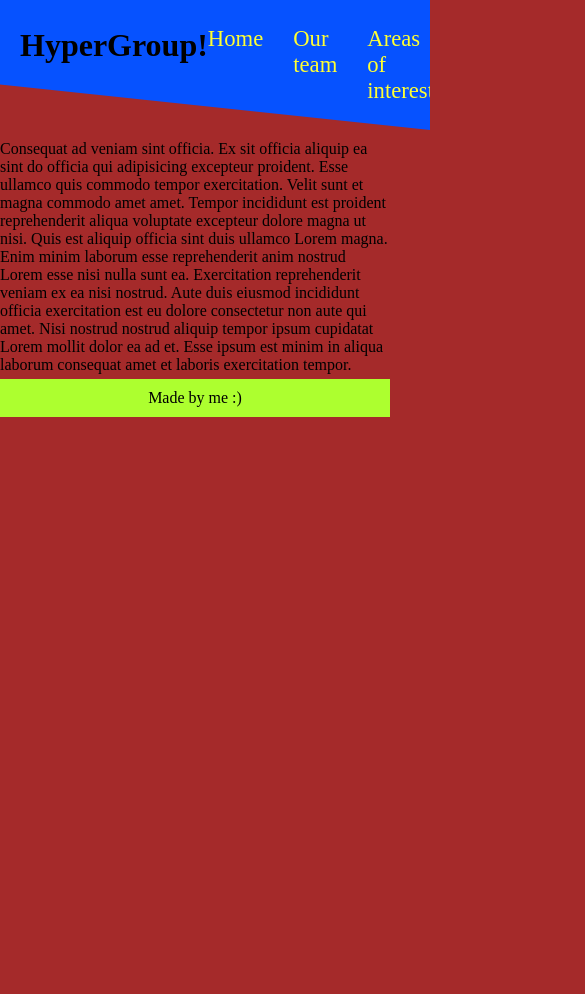
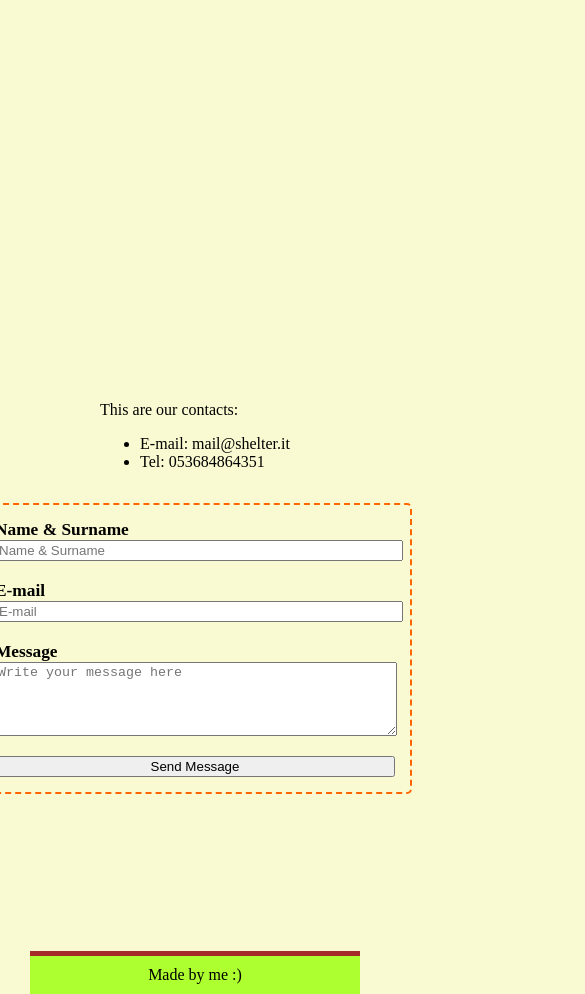
Before and after one commit to alfredolandi97/Beltramini-Landi-Sannino-Vallacqua-hyapp, a Nuxt app: page /contact in a window 390 px wide. Shown: the top 994 px of the page, 585 px wide, since content can reach past the window. Before the commit the page ends 844 px from the top, so only its background shows below. Built offline with nearby package versions, Linux system fonts and the light colour scheme; no server answers.

Commit message:
modifiche

```diff
--- a/assets/css/general.css
+++ b/assets/css/general.css
@@ -7,6 +7,37 @@ body
 {
     display: flex;
     flex-direction: column;
-    background-color: brown;
-    margin: 0;
+    background-color: lightgoldenrodyellow;
+    margin-top: 150px;
+    margin-left: 30px;
+    margin-right:30px;
+    height: 100%;
+
 }
+h1.titpag{
+    font-size: 150px;
+    /* per creare lo spessore nel testo*/
+    -webkit-text-stroke-width: 1px; /* Spessore del contorno */
+    -webkit-text-stroke-color: blue;
+    color: transparent;
+    background-clip: text;
+    font-family: 'Consolas', sans-serif;
+    margin-top:-40px;
+
+
+    /* codice per il movimento del titolo*/
+
+    overflow: hidden;/* nasconde contenuto in eccesso*/
+    white-space: nowrap; /*mantiene il testo su un'unica riga*/
+    text-overflow: marquee;
+    animation: marquee 6s infinite linear; /* come deve essere l'animazione*/
+      }
+      /* come si muove l'animazione*/
+      @keyframes marquee {
+        0% {
+          transform: translateX(120%);
+        }
+        100% {
+          transform: translateX(-130%);
+        }
+      }
--- a/components/TheHeader.vue
+++ b/components/TheHeader.vue
@@ -1,13 +1,13 @@
 <template>
-    <header>
-            <h1>HyperGroup!</h1>
+    <header ref="navbar" class="navbar fade-in">
+            <h1 class="logo">HyperGroup!</h1>
             <nav>
                 <NuxtLink to = "/">Home</NuxtLink>
                 <NuxtLink to = "/dogs">Our team</NuxtLink>
                 <NuxtLink to = "/locations">Areas of interest</NuxtLink>
-                <NuxtLink to = "/about">Contacts</NuxtLink>
+                <NuxtLink to = "/contact">Contacts</NuxtLink>
                 <NuxtLink to = "/news">News</NuxtLink>
-                <NuxtLink to = "/contact">About us</NuxtLink>
+                <NuxtLink to = "/about">About us</NuxtLink>
             </nav>
 
 
@@ -15,11 +15,37 @@
         </header>
 </template>
 
+<script>
+export default {
+  mounted() {
+    window.addEventListener('scroll', this.handleScroll);
+  },
+  methods: {
+    handleScroll() {
+      const headerHeight = this.$refs.navbar.offsetHeight;
+
+      if (window.pageYOffset > headerHeight) {
+        this.$refs.navbar.style.display = 'flex';
+        this.$refs.navbar.classList.add('fade-in');
+      } else {
+        this.$refs.navbar.style.display = 'none';
+        this.$refs.navbar.classList.remove('fade-in');
+      }
+    }
+  },
+  beforeDestroy() {
+    window.removeEventListener('scroll', this.handleScroll);
+  }
+}
+</script>
+
+
 <style>
     header
     {
+        transition: transofrm 0.3 ease;
         position: sticky;
-        top: 0;
+        top: 0px;
         background-color: #0652ff;
         padding: 0px 20px 0px 20px;
         margin-bottom: 10px;
@@ -30,22 +56,28 @@
         clip-path: polygon(0 0, 100% 0, 100% 100%, 0 65%);
         width:100%;
         z-index:999;
+
     }
 
     nav {
         display: flex;
-        gap: 30px;
+        gap: 20px;
         font-size: 17pt;
 
+
     }
-    h1{
+    h1.logo{
         padding: 0px 0px 40px 0px;
 
     }
     nav a {
-    color: #FFFF33; /* Colore dei link normali */
-    text-decoration: none;
-  }
+  color: #FFFF33; /* Colore dei link normali */
+  text-decoration: none;
+  border: 3px solid brown;
+  border-radius: 10px;
+  padding: 10px;
+}
+
 
 
 
@@ -75,4 +107,20 @@
 }
 
 
+
+
+.fade-in {
+  animation: fade-in 0.5s ease-in;
+  display:none;
+}
+
+@keyframes fade-in {
+  from {
+    transform: translateY(-100%);
+  }
+  to {
+    transform: translateY(0);
+  }
+}
+
 </style>
--- a/layouts/default.vue
+++ b/layouts/default.vue
@@ -1,5 +1,20 @@
+<!--
+    Default layout used by all the page
+-->
 <template>
-    <TheHeader />
-    <slot></slot>
-    <TheFooter />
+    <div class = 'page'>
+        <TheHeader />
+        <slot />
+        <TheFooter />
+    </div>
 </template>
+
+<style>
+    .page {
+        min-height: 100vh;
+        display: flex;
+        flex-direction: column;
+        background-color: lightgoldenrodyellow;
+        margin: 0;
+    }
+</style>
--- a/pages/contact.vue
+++ b/pages/contact.vue
@@ -1,13 +1,96 @@
+<!--
+    Contact Page
+-->
 <template>
+    <main>
+        <main>
+
+            <h1 class="titpag">CONTACT US</h1>
+            <p>
+                This are our contacts:
+                <ul>
+                    <li>E-mail: mail@shelter.it</li>
+                    <li>Tel: 053684864351</li>
+                </ul>
+            </p>
+            <form>
+                <div>
+                    <label for = "name">Name & Surname</label>
+                    <input type = "text" id = "name" placeholder = "Name & Surname">
+                </div>
+                <div>
+                    <label for = "mail">E-mail</label>
+                    <input type = "email" id = "mail" placeholder = "E-mail">
+                </div>
+                <div id = "message-div">
+                    <label for = "message">Message</label>
+                    <textarea id = "message" placeholder = "Write your message here"></textarea>
+                </div>
+                <button>Send Message</button>
+            </form>
+        </main>
+    </main>
+</template>
+
+<style>
+    main {
+    width: 100%;
+    display: flex;
+    flex-direction: column;
+    justify-content: space-evenly;
+    align-items: center;
+    }
+
+    form {
+        width: 600px;
+        display: flex;
+        flex-direction: column;
+        padding: 15px;
+        border: 2px rgb(255, 102, 0) dashed;
+        border-radius: 5px;
+        row-gap: 20px;
+    }
+
+    form div {
+        display: flex;
+        flex-direction: row;
+        justify-content: space-between;
+    }
+
+    textarea {
+        width: 99%;
+        min-height: 5.1em;
+        resize: vertical;
+    }
+
+    input {
+        width: 60%;
+    }
+
+    label {
+        font-size: 13pt;
+        font-weight: bold;
+    }
+
+    #message-div {
+        flex-direction: column;
+    }
+
+    @media screen and (max-width: 650px) {
+        form div {
+            flex-direction: column;
+        }
+
+        input {
+            width: 100%;
+        }
+
+        form {
+            width: 90%;
+            min-width: 400px;
+        }
+    }
 
 
 
-    Consequat ad veniam sint officia. Ex sit officia aliquip ea sint do officia qui adipisicing excepteur proident. Esse ullamco quis commodo tempor exercitation. Velit sunt et magna commodo amet amet.
-    Tempor incididunt est proident reprehenderit aliqua voluptate excepteur dolore magna ut nisi. Quis est aliquip officia sint duis ullamco Lorem magna. Enim minim laborum esse reprehenderit anim nostrud Lorem esse nisi nulla sunt ea. Exercitation reprehenderit veniam ex ea nisi nostrud. Aute duis eiusmod incididunt officia exercitation est eu dolore consectetur non aute qui amet. Nisi nostrud nostrud aliquip tempor ipsum cupidatat Lorem mollit dolor ea ad et. Esse ipsum est minim in aliqua laborum consequat amet et laboris exercitation tempor.
-
-
-
-
-
-
-</template>
+</style>
--- a/pages/index.vue
+++ b/pages/index.vue
@@ -1,4 +1,6 @@
 <template>
+
+    <div>
     Eu tempor veniam ullamco eiusmod ipsum aliqua minim proident tempor quis nisi reprehenderit ea id. Sunt velit aliquip exercitation duis qui nulla adipisicing. Esse voluptate est aute ut ut culpa aute reprehenderit nulla ullamco sint qui amet. Culpa mollit tempor tempor nisi veniam cillum adipisicing nostrud qui elit eu aute ipsum aliquip.Esse sunt occaecat eiusmod sunt sint laboris est et cillum est laboris ipsum laboris ullamco. Est velit esse eiusmod excepteur enim minim non anim eu. Lorem cillum reprehenderit labore ullamco sunt nulla ad eu tempor occaecat eiusmod eu commodo. Reprehenderit aliqua consequat ut sunt nulla ad dolor consectetur sunt tempor nostrud qui.
     Laboris ad esse sunt irure aute excepteur sit ullamco ea id. Aliquip ea duis commodo irure eiusmod. Incididunt sit excepteur tempor incididunt proident commodo magna excepteur et reprehenderit fugiat proident. Enim deserunt id aliqua dolor cupidatat. Ad fugiat tempor fugiat eu ut dolore labore commodo dolore nostrud.
     Eu tempor veniam ullamco eiusmod ipsum aliqua minim proident tempor quis nisi reprehenderit ea id. Sunt velit aliquip exercitation duis qui nulla adipisicing. Esse voluptate est aute ut ut culpa aute reprehenderit nulla ullamco sint qui amet. Culpa mollit tempor tempor nisi veniam cillum adipisicing nostrud qui elit eu aute ipsum aliquip.Esse sunt occaecat eiusmod sunt sint laboris est et cillum est laboris ipsum laboris ullamco. Est velit esse eiusmod excepteur enim minim non anim eu. Lorem cillum reprehenderit labore ullamco sunt nulla ad eu tempor occaecat eiusmod eu commodo. Reprehenderit aliqua consequat ut sunt nulla ad dolor consectetur sunt tempor nostrud qui.
@@ -145,6 +147,19 @@
     Eu tempor veniam ullamco eiusmod ipsum aliqua minim proident tempor quis nisi reprehenderit ea id. Sunt velit aliquip exercitation duis qui nulla adipisicing. Esse voluptate est aute ut ut culpa aute reprehenderit nulla ullamco sint qui amet. Culpa mollit tempor tempor nisi veniam cillum adipisicing nostrud qui elit eu aute ipsum aliquip.Esse sunt occaecat eiusmod sunt sint laboris est et cillum est laboris ipsum laboris ullamco. Est velit esse eiusmod excepteur enim minim non anim eu. Lorem cillum reprehenderit labore ullamco sunt nulla ad eu tempor occaecat eiusmod eu commodo. Reprehenderit aliqua consequat ut sunt nulla ad dolor consectetur sunt tempor nostrud qui.
     Laboris ad esse sunt irure aute excepteur sit ullamco ea id. Aliquip ea duis commodo irure eiusmod. Incididunt sit excepteur tempor incididunt proident commodo magna excepteur et reprehenderit fugiat proident. Enim deserunt id aliqua dolor cupidatat. Ad fugiat tempor fugiat eu ut dolore labore commodo dolore nostrud.
     Eu tempor veniam ullamco eiusmod ipsum aliqua minim proident tempor quis nisi reprehenderit ea id. Sunt velit aliquip exercitation duis qui nulla adipisicing. Esse voluptate est aute ut ut culpa aute reprehenderit nulla ullamco sint qui amet. Culpa mollit tempor tempor nisi veniam cillum adipisicing nostrud qui elit eu aute ipsum aliquip.Esse sunt occaecat eiusmod sunt sint laboris est et cillum est laboris ipsum laboris ullamco. Est velit esse eiusmod excepteur enim minim non anim eu. Lorem cillum reprehenderit labore ullamco sunt nulla ad eu tempor occaecat eiusmod eu commodo. Reprehenderit aliqua consequat ut sunt nulla ad dolor consectetur sunt tempor nostrud qui.
+   </div>
+
+</template>
 
 
-</template>
+
+
+<style>
+    main {
+        width: 100%;
+        display: flex;
+        flex-direction: column;
+        align-items: center;
+
+    }
+</style>
```
Also changed, not shown: nuxt.config.ts (line endings or trailing spaces).
